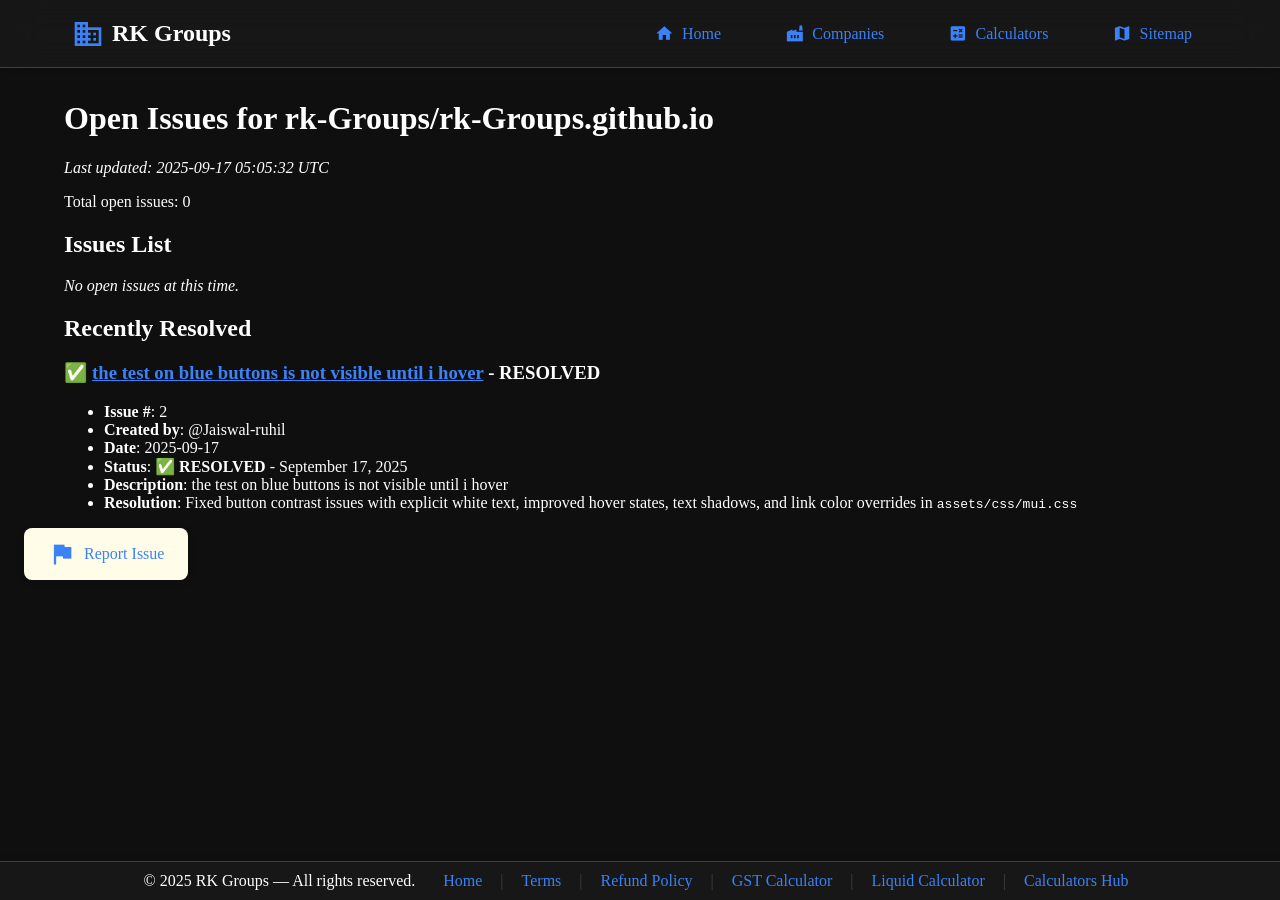
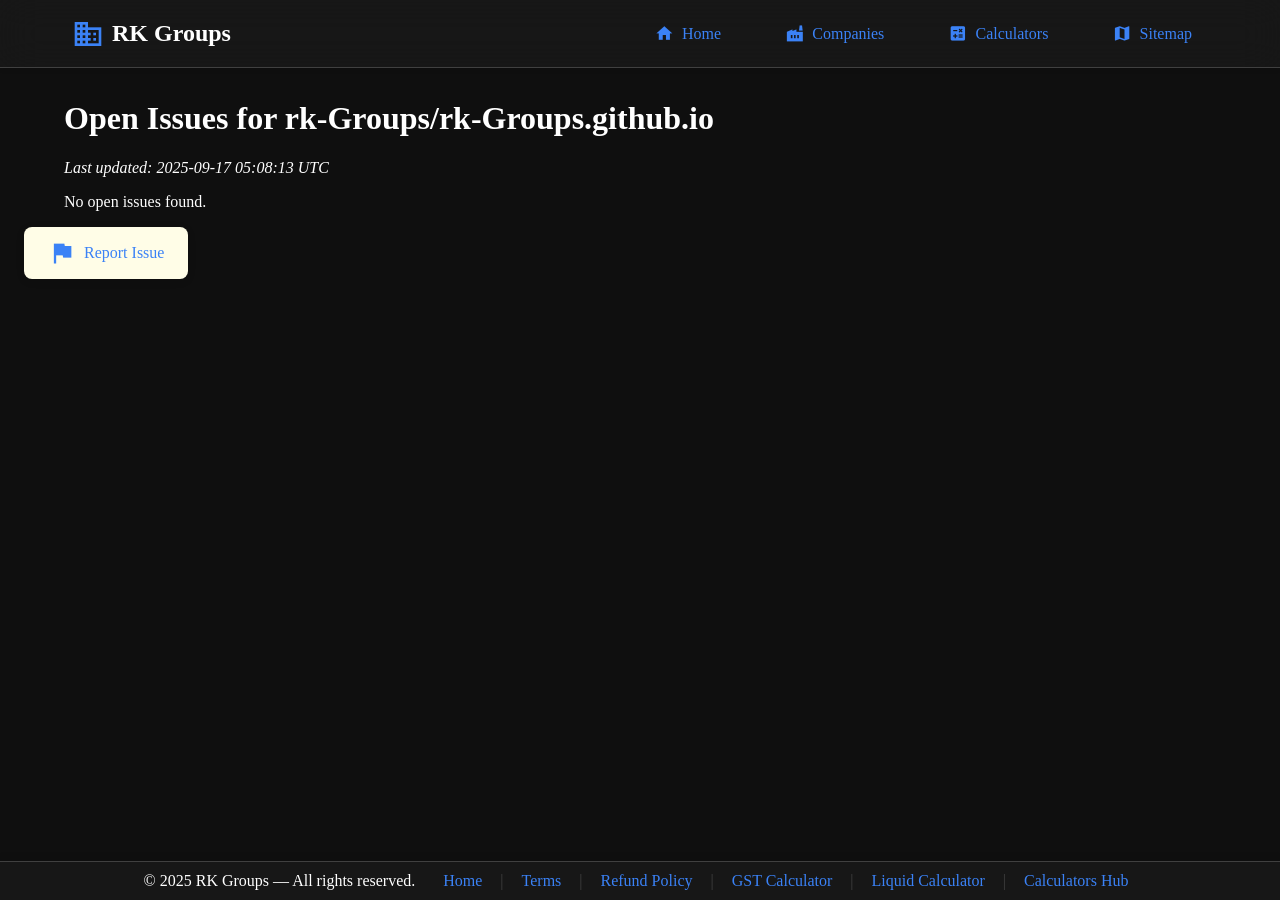
Before and after one commit to rk-Groups/rk-Groups.github.io, a Jekyll site: the page built from dev/issues.md, in a window 1280 px wide. Built offline with Jekyll 4.4.1, drawn with Linux system fonts in a browser that asks for light colours; our own code applies the rules of GitHub Pages for plain Markdown files.

Commit message:
chore: update dev/issues.md with latest open issues [auto]

```diff
--- a/dev/issues.md
+++ b/dev/issues.md
@@ -1,19 +1,5 @@
 # Open Issues for rk-Groups/rk-Groups.github.io
 
-*Last updated: 2025-09-17 05:05:32 UTC*
+*Last updated: 2025-09-17 05:08:13 UTC*
 
-Total open issues: 0
-
-## Issues List
-
-*No open issues at this time.*
-
-## Recently Resolved
-
-### ✅ [the test on blue buttons is not visible until i hover](https://github.com/rk-Groups/rk-Groups.github.io/issues/2) - RESOLVED
-- **Issue #**: 2
-- **Created by**: @Jaiswal-ruhil
-- **Date**: 2025-09-17
-- **Status**: ✅ **RESOLVED** - September 17, 2025
-- **Description**: the test on blue buttons is not visible until i hover
-- **Resolution**: Fixed button contrast issues with explicit white text, improved hover states, text shadows, and link color overrides in `assets/css/mui.css`
+No open issues found.
```
